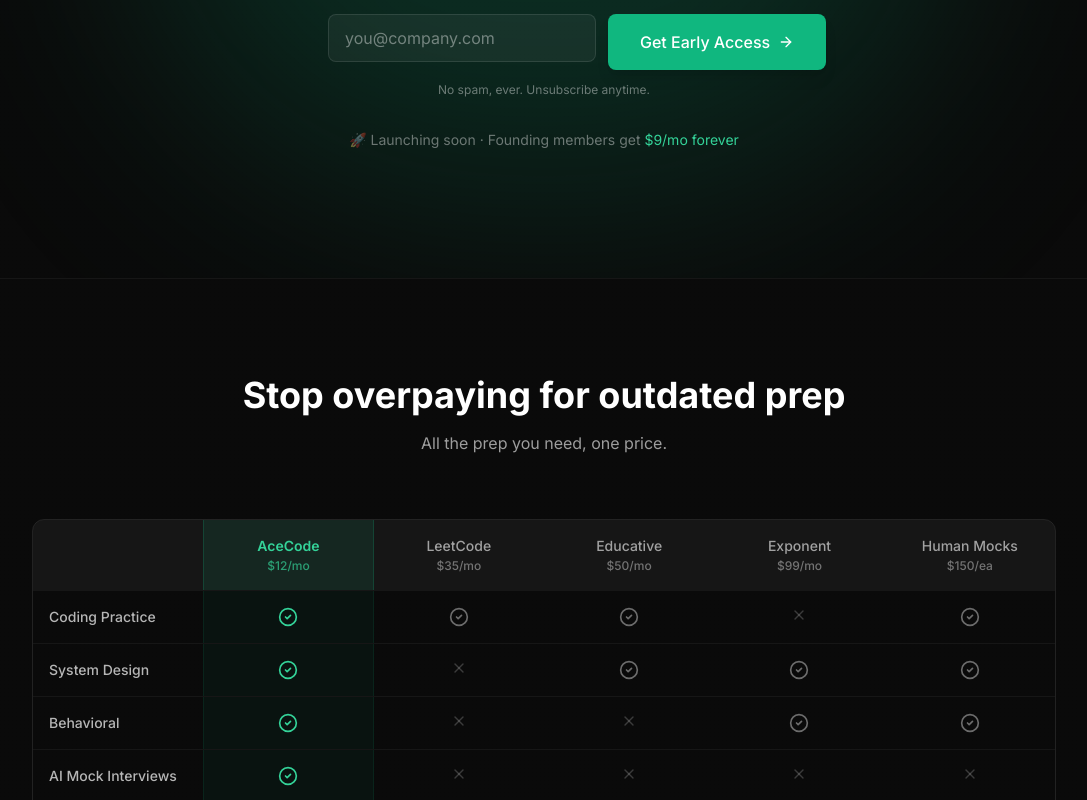
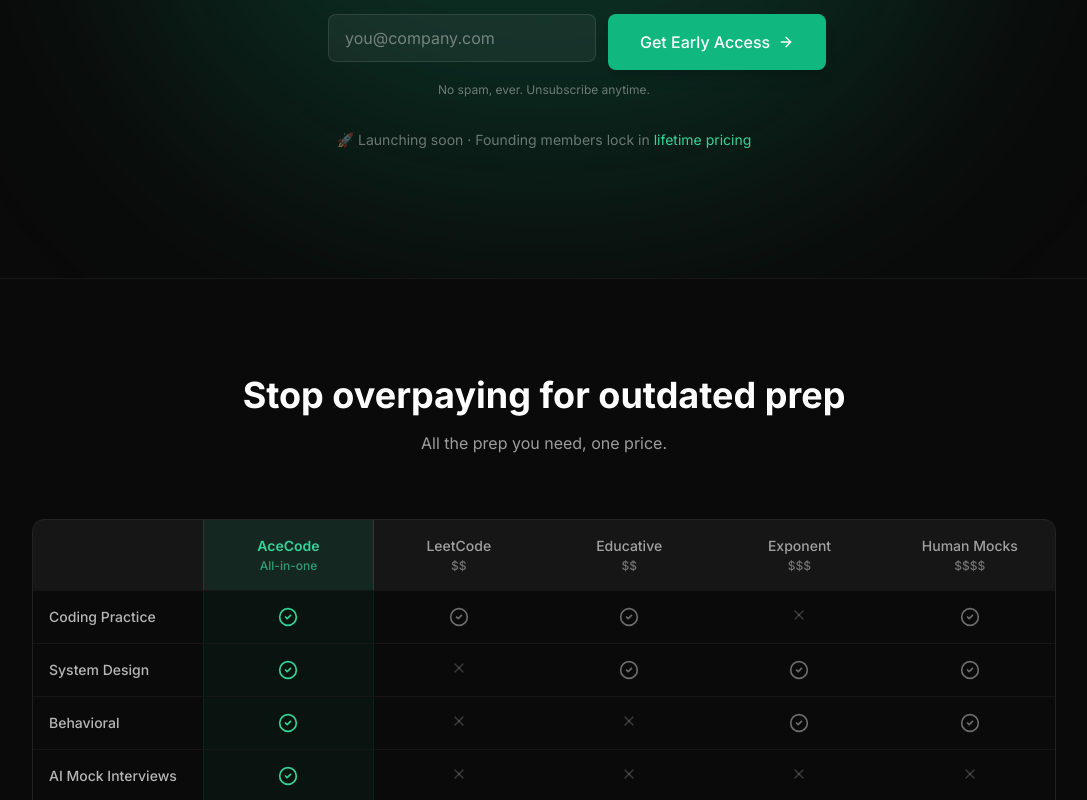
Before and after one commit to the-homer-bot/landing-acecode, a Next.js app: page / in a window 1280 px wide. Shown: the part 420-1220 px from the top of the page, without its empty margins (96-1183 px from the left). Built offline with nearby package versions, Linux system fonts and the light colour scheme.

Commit message:
Replace specific pricing with 'lifetime pricing' language for founding members

```diff
--- a/src/app/layout.tsx
+++ b/src/app/layout.tsx
@@ -6,7 +6,7 @@
 
 export const metadata: Metadata = {
   title: 'AceCode - AI Interview Prep for the New Era',
-  description: 'Unlimited AI mock interviews for coding, system design, and behavioral. Built for the AI-aware interview formats companies are adopting in 2026. $12/mo.',
+  description: 'Unlimited AI mock interviews for coding, system design, and behavioral. Built for the AI-aware interview formats companies are adopting in 2026.',
   openGraph: {
     title: 'AceCode - AI Interview Prep for the New Era',
     description: 'Unlimited AI mock interviews for coding, system design, and behavioral. Built for the AI-aware interview formats companies are adopting in 2026.',
--- a/src/app/page.tsx
+++ b/src/app/page.tsx
@@ -71,7 +71,7 @@
             transition={{ duration: 0.5, delay: 0.5 }}
             className="mt-6 sm:mt-8 text-white/40 text-xs sm:text-sm"
           >
-            🚀 Launching soon · Founding members get <span className="text-emerald-400">$9/mo forever</span>
+            🚀 Launching soon · Founding members lock in <span className="text-emerald-400">lifetime pricing</span>
           </motion.p>
         </div>
       </section>
@@ -104,23 +104,23 @@
                 <div className="p-3 sm:p-4 text-white/60"></div>
                 <div className="p-3 sm:p-4 text-center bg-emerald-500/10 border-x border-emerald-500/20">
                   <span className="text-emerald-400 font-semibold">AceCode</span>
-                  <span className="block text-emerald-400/70 text-[10px] sm:text-xs mt-0.5">$12/mo</span>
+                  <span className="block text-emerald-400/70 text-[10px] sm:text-xs mt-0.5">All-in-one</span>
                 </div>
                 <div className="p-3 sm:p-4 text-center text-white/60">
                   <span>LeetCode</span>
-                  <span className="block text-white/40 text-[10px] sm:text-xs mt-0.5">$35/mo</span>
+                  <span className="block text-white/40 text-[10px] sm:text-xs mt-0.5">$$</span>
                 </div>
                 <div className="p-3 sm:p-4 text-center text-white/60">
                   <span>Educative</span>
-                  <span className="block text-white/40 text-[10px] sm:text-xs mt-0.5">$50/mo</span>
+                  <span className="block text-white/40 text-[10px] sm:text-xs mt-0.5">$$</span>
                 </div>
                 <div className="p-3 sm:p-4 text-center text-white/60">
                   <span>Exponent</span>
-                  <span className="block text-white/40 text-[10px] sm:text-xs mt-0.5">$99/mo</span>
+                  <span className="block text-white/40 text-[10px] sm:text-xs mt-0.5">$$$</span>
                 </div>
                 <div className="p-3 sm:p-4 text-center text-white/60">
                   <span>Human Mocks</span>
-                  <span className="block text-white/40 text-[10px] sm:text-xs mt-0.5">$150/ea</span>
+                  <span className="block text-white/40 text-[10px] sm:text-xs mt-0.5">$$$$</span>
                 </div>
               </div>
               {/* Feature rows */}
@@ -327,7 +327,7 @@
             <h2 className="text-2xl sm:text-3xl md:text-4xl font-bold text-white mb-3 sm:mb-4 px-2">
               Everything you need to land the offer
             </h2>
-            <p className="text-white/60 text-sm sm:text-base px-2">Complete interview prep for $12/month.</p>
+            <p className="text-white/60 text-sm sm:text-base px-2">Complete interview prep. One simple price.</p>
           </motion.div>
 
           {/* Live Features */}
@@ -400,7 +400,7 @@
               Ready to prep for real interviews?
             </h2>
             <p className="text-white/60 text-sm sm:text-base mb-8 sm:mb-10 px-2">
-              Join the waitlist. Founding members lock in <span className="text-emerald-400 font-medium">$9/month forever</span>.
+              Join the waitlist. Founding members lock in <span className="text-emerald-400 font-medium">lifetime pricing</span>.
             </p>
 
             <div className="max-w-sm sm:max-w-md mx-auto px-2">
--- a/src/app/thank-you/page.tsx
+++ b/src/app/thank-you/page.tsx
@@ -6,7 +6,7 @@
 import Link from 'next/link'
 import { useState } from 'react'
 
-const SHARE_TEXT = "Just joined the waitlist for AceCode - finally an interview prep platform built for how companies actually interview in 2026. AI mocks for coding, system design & behavioral at $12/mo 🚀"
+const SHARE_TEXT = "Just joined the waitlist for AceCode - finally an interview prep platform built for how companies actually interview in 2026. AI mocks for coding, system design & behavioral 🚀"
 const PRODUCT_URL = "https://landing-acecode.vercel.app"
 
 export default function ThankYouPage() {
@@ -53,7 +53,7 @@
         >
           Thanks for joining the AceCode waitlist!
           <br />
-          <span className="text-emerald-400">Founding members lock in $9/month forever.</span>
+          <span className="text-emerald-400">Founding members lock in lifetime pricing.</span>
         </motion.p>
 
         {/* What's Next */}
@@ -75,7 +75,7 @@
             </li>
             <li className="flex items-start gap-3 text-white/60 text-sm">
               <Check className="w-4 h-4 text-emerald-400 mt-0.5 flex-shrink-0" />
-              <span>Founding members keep $9/mo pricing for life</span>
+              <span>Founding members keep their pricing locked for life</span>
             </li>
           </ul>
         </motion.div>
```
